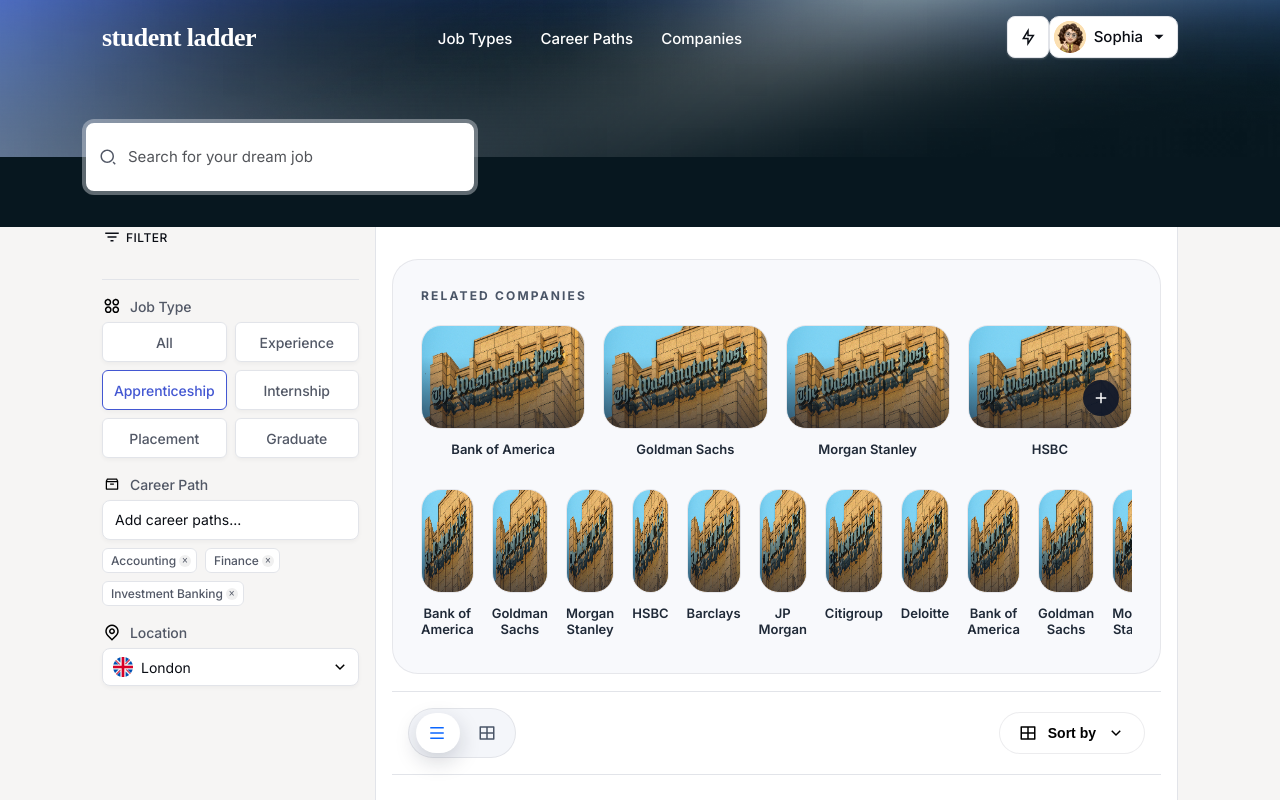
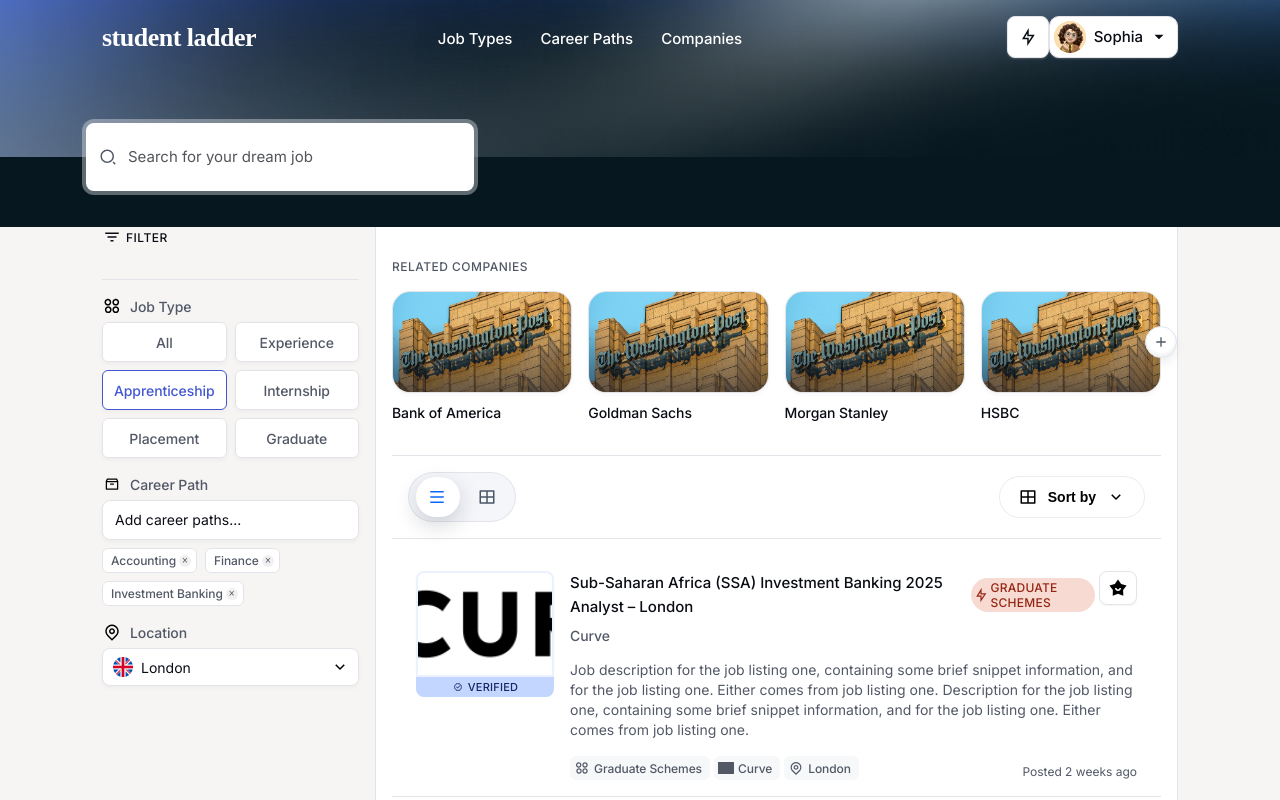
Before and after one commit to AJDPRES/Student-Ladder, a Next.js app: page /job-search in a window 1280 px wide. Shown: the top 800 px of the page. Built offline with nearby package versions, Linux system fonts and the light colour scheme; grey boxes are pictures that could not be loaded.

Commit message:
“updated-job-search”

```diff
--- a/src/components/jobs/RelatedCompanies.tsx
+++ b/src/components/jobs/RelatedCompanies.tsx
@@ -1,6 +1,6 @@
 'use client';
 
-import { useCallback, useEffect, useMemo, useRef, useState, type WheelEvent } from 'react';
+import { useCallback, useMemo, useRef, useState, type WheelEvent } from 'react';
 
 type Company = {
   name: string;
@@ -16,36 +16,28 @@
   { name: 'JP Morgan', imageSrc: '/images/job-search/cards/related-company-card.png' },
   { name: 'Citigroup', imageSrc: '/images/job-search/cards/related-company-card.png' },
   { name: 'Deloitte', imageSrc: '/images/job-search/cards/related-company-card.png' },
+  { name: 'EY', imageSrc: '/images/job-search/cards/related-company-card.png' },
+  { name: 'KPMG', imageSrc: '/images/job-search/cards/related-company-card.png' },
+  { name: 'PwC', imageSrc: '/images/job-search/cards/related-company-card.png' },
+  { name: 'Accenture', imageSrc: '/images/job-search/cards/related-company-card.png' },
+  { name: 'McKinsey & Company', imageSrc: '/images/job-search/cards/related-company-card.png' },
+  { name: 'Boston Consulting Group', imageSrc: '/images/job-search/cards/related-company-card.png' },
+  { name: 'Bain & Company', imageSrc: '/images/job-search/cards/related-company-card.png' },
 ];
 
 const GRID_PREVIEW_COUNT = 4;
-const SCROLLER_TARGET_COUNT = 12;
+const SCROLLER_TARGET_COUNT = 15;
 const LEFT_FADE_THRESHOLD = 12;
 const RIGHT_FADE_THRESHOLD = 16;
-const CARD_WIDTH = 180.88;
-const TRACK_PADDING = 16;
-// Minimal offset to clear proximity snapping reliably (kept subtle)
-const MIN_LEFT_OFFSET = 24; // px
-// Target: ~20% into the first card from its left edge plus track padding
-const INITIAL_SCROLL_OFFSET = TRACK_PADDING + CARD_WIDTH * 0.2; // ~52px
 
 export default function RelatedCompanies() {
   const [isExpanded, setIsExpanded] = useState(false);
   const [showLeftFade, setShowLeftFade] = useState(false);
   const [showRightFade, setShowRightFade] = useState(false);
-  const [isAtStart, setIsAtStart] = useState(true);
-  const [hasDepartedStart, setHasDepartedStart] = useState(false);
   const scrollerRef = useRef<HTMLDivElement>(null);
-  const isExpandedRef = useRef(isExpanded);
   const isProgrammaticRef = useRef(false);
   const expansionPhaseRef = useRef<'preview' | 'opening' | 'open'>('preview');
-  const userInteractedRef = useRef(false);
-  const hasDepartedStartRef = useRef(false);
   const initialFadesRef = useRef(false);
-
-  useEffect(() => {
-    isExpandedRef.current = isExpanded;
-  }, [isExpanded]);
 
   const previewCompanies = COMPANY_CARDS.slice(0, GRID_PREVIEW_COUNT);
   const scrollerCompanies = useMemo(() => {
@@ -57,11 +49,7 @@
     setIsExpanded(false);
     setShowLeftFade(false);
     setShowRightFade(false);
-    setIsAtStart(true);
-    setHasDepartedStart(false);
     expansionPhaseRef.current = 'preview';
-    userInteractedRef.current = false;
-    hasDepartedStartRef.current = false;
     initialFadesRef.current = false;
     const viewport = scrollerRef.current;
     if (!viewport) return;
@@ -76,8 +64,8 @@
     (
       viewport: HTMLDivElement,
       {
-        allowCollapse = true,
-        allowFadeReset = true,
+        allowCollapse: _allowCollapse = true,
+        allowFadeReset: _allowFadeReset = true,
       }: { allowCollapse?: boolean; allowFadeReset?: boolean } = {}
     ) => {
       if (expansionPhaseRef.current === 'opening') {
@@ -89,72 +77,53 @@
       const atStart = viewport.scrollLeft <= LEFT_FADE_THRESHOLD;
       const atEnd = remaining <= RIGHT_FADE_THRESHOLD;
       const hasOverflow = maxScroll > 0;
-      if (!atStart) {
-        hasDepartedStartRef.current = true;
-      }
 
       if (atStart) {
-        setIsAtStart(true);
-        if (initialFadesRef.current) {
-          setShowLeftFade(true);
+        setShowLeftFade(hasOverflow && viewport.scrollLeft > 0);
         setShowRightFade(hasOverflow);
-          return;
-        }
-        if (allowFadeReset) {
-          setShowLeftFade(false);
-          setShowRightFade(hasOverflow);
-        }
+        if (initialFadesRef.current) initialFadesRef.current = false;
         return;
       }
 
-      setIsAtStart(false);
       setShowLeftFade(true);
       setShowRightFade(!atEnd);
-      if (!hasDepartedStartRef.current) {
-        hasDepartedStartRef.current = true;
-        setHasDepartedStart(true);
-      }
       if (initialFadesRef.current) initialFadesRef.current = false;
     },
     [collapseToPreview]
   );
 
-  const handleToggle = () => {
-    if (isExpanded && isAtStart) {
-      collapseToPreview();
+  const openAll = () => {
+    if (isExpanded) {
       return;
     }
 
-    if (!isExpanded) {
     setIsExpanded(true);
-      setIsAtStart(true);
     // Start with fades off, then fade them in after the scroller begins its own fade-in
     setShowLeftFade(false);
     setShowRightFade(false);
     expansionPhaseRef.current = 'open';
-      userInteractedRef.current = false;
-      hasDepartedStartRef.current = false;
-      setHasDepartedStart(false);
     initialFadesRef.current = true;
     // Let the scroller mount and begin opacity transition, then fade in the sides
     requestAnimationFrame(() => {
       requestAnimationFrame(() => {
+        const viewport = scrollerRef.current;
+        if (viewport) {
+          viewport.scrollTo({ left: 0, behavior: 'auto' });
+          updateFadeState(viewport, { allowCollapse: false, allowFadeReset: false });
+        } else {
           setShowLeftFade(true);
           setShowRightFade(true);
+        }
       });
     });
-    }
   };
 
   const handleScroll = () => {
     const viewport = scrollerRef.current;
     if (!viewport) return;
     if (expansionPhaseRef.current === 'opening') return;
-    if (!isProgrammaticRef.current && viewport.scrollLeft > LEFT_FADE_THRESHOLD) {
-      userInteractedRef.current = true;
-      hasDepartedStartRef.current = true;
-      if (!hasDepartedStart) setHasDepartedStart(true);
-      if (initialFadesRef.current) initialFadesRef.current = false;
+    if (!isProgrammaticRef.current && viewport.scrollLeft > LEFT_FADE_THRESHOLD && initialFadesRef.current) {
+      initialFadesRef.current = false;
     }
     updateFadeState(viewport, {
       allowCollapse: !isProgrammaticRef.current,
@@ -179,12 +148,21 @@
     const nextLeft = Math.min(maxScroll, Math.max(0, viewport.scrollLeft + event.deltaY));
     if (nextLeft === viewport.scrollLeft) return;
     viewport.scrollLeft = nextLeft;
-    if (nextLeft > LEFT_FADE_THRESHOLD) {
-      userInteractedRef.current = true;
-      hasDepartedStartRef.current = true;
-      if (!hasDepartedStart) setHasDepartedStart(true);
-      if (initialFadesRef.current) initialFadesRef.current = false;
+    if (nextLeft > LEFT_FADE_THRESHOLD && initialFadesRef.current) {
+      initialFadesRef.current = false;
     }
+    updateFadeState(viewport, {
+      allowCollapse: !isProgrammaticRef.current,
+      allowFadeReset: !isProgrammaticRef.current,
+    });
+  };
+
+  const handleToggleClick = () => {
+    if (isExpanded) {
+      collapseToPreview();
+      return;
+    }
+    openAll();
   };
 
   return (
@@ -198,8 +176,8 @@
         </span>
       </header>
 
-      <div className="job-search-companies__stage">
-        <div className="job-search-companies__grid" aria-hidden={isExpanded}>
+      <div id="job-search-companies-content" className="job-search-companies__body">
+        <div className="job-search-companies__preview" aria-hidden={isExpanded}>
           {previewCompanies.map((company, index) => (
             <article key={`${company.name}-${index}`} className="job-search-companies__card">
               <div className="job-search-companies__thumb">
@@ -207,16 +185,6 @@
                   <img src={company.imageSrc} alt="" width={183} height={102} />
                   <span aria-hidden="true" className="job-search-companies__thumb-overlay" />
                 </div>
-                {!isExpanded && index === previewCompanies.length - 1 && (
-                  <button
-                    type="button"
-                    className="job-search-results__quick-action"
-                    aria-label="Show all related companies"
-                    onClick={handleToggle}
-                  >
-                    <span className="job-search-icon job-search-icon--add" aria-hidden="true" />
-                  </button>
-                )}
               </div>
               <p className="job-search-companies__name">{company.name}</p>
             </article>
@@ -231,7 +199,7 @@
         >
           <div
             ref={scrollerRef}
-            className={['job-search-companies__scroller-viewport'].join(' ')}
+            className="job-search-companies__scroller-viewport"
             role="list"
             onScroll={handleScroll}
             onWheel={handleWheel}
@@ -244,16 +212,6 @@
                       <img src={company.imageSrc} alt="" width={183} height={102} />
                       <span aria-hidden="true" className="job-search-companies__thumb-overlay" />
                     </div>
-                    {isExpanded && isAtStart && hasDepartedStart && index === 0 && (
-                      <button
-                        type="button"
-                        className="job-search-results__quick-action"
-                        aria-label="Collapse related companies"
-                        onClick={collapseToPreview}
-                      >
-                        <span className="job-search-icon job-search-icon--add" aria-hidden="true" />
-                      </button>
-                    )}
                   </div>
                   <p className="job-search-companies__name">{company.name}</p>
                 </article>
@@ -261,6 +219,17 @@
             </div>
           </div>
         </div>
+
+        <button
+          type="button"
+          className={`job-search-companies__toggle${isExpanded ? ' is-active' : ''}`}
+          aria-expanded={isExpanded}
+          aria-controls="job-search-companies-content"
+          onClick={handleToggleClick}
+        >
+          <span className="sr-only">{isExpanded ? 'Collapse related companies' : 'Show all related companies'}</span>
+          <span aria-hidden="true" className="job-search-companies__toggle-icon job-search-icon job-search-icon--add" />
+        </button>
       </div>
     </section>
   );
--- a/src/styles/job-pages.css
+++ b/src/styles/job-pages.css
@@ -933,70 +933,141 @@
 }
 
 .job-search-companies {
-  border-radius: 26px;
-  border: 1px solid var(--job-border);
-  background: rgba(244, 246, 250, 0.65);
-  padding: 28px;
-  display: flex;
-  flex-direction: column;
-  gap: 22px;
+  position: relative;
+  display: flex;
+  flex-direction: column;
+  gap: 16px;
+  --job-companies-row-height: 130px;
+  --job-companies-card-width: 180.75px;
+  --job-companies-gap: 16px;
+  --job-companies-thumb-height: 102px;
+  padding: 0 0 17px;
+  background: #ffffff;
 }
 
 .job-search-companies__header {
   display: flex;
   align-items: center;
-  justify-content: space-between;
+  gap: 8px;
+  padding: 0;
 }
 
 .job-search-companies__label {
+  font-family: Inter, system-ui, -apple-system, BlinkMacSystemFont, "Segoe UI", sans-serif;
   font-size: 12px;
-  font-weight: 700;
+  font-weight: 500;
+  line-height: 1.3333333333;
+  letter-spacing: 0.04em;
   text-transform: uppercase;
-  letter-spacing: 0.18em;
-  color: var(--job-muted);
-}
-
-.job-search-companies__grid {
-  display: grid;
-  grid-template-columns: repeat(auto-fit, minmax(160px, 1fr));
-  gap: 18px;
+  color: #525866;
+}
+
+.job-search-companies__body {
+  position: relative;
+  height: var(--job-companies-row-height, 130px);
+  width: calc((var(--job-companies-card-width) * 4) + (var(--job-companies-gap) * 3));
+  max-width: 100%;
+  overflow: visible;
+}
+
+.job-search-companies__preview {
+  display: flex;
+  flex-wrap: nowrap;
+  align-items: stretch;
+  gap: 16px;
+  height: 100%;
+  width: 100%;
+  position: absolute;
+  inset: 0;
+  padding: 0;
+  box-sizing: border-box;
+  overflow: hidden;
+  transition: opacity 0.28s ease;
+}
+
+.job-search-companies--expanded .job-search-companies__preview {
+  opacity: 0;
+  pointer-events: none;
+  visibility: hidden;
 }
 
 .job-search-companies__card {
   display: flex;
   flex-direction: column;
-  gap: 12px;
-  align-items: center;
-  text-align: center;
+  gap: 10px;
+  align-items: flex-start;
+  justify-content: flex-start;
+  min-width: 0;
+  width: calc((100% - (var(--job-companies-gap) * 3)) / 4);
+  max-width: var(--job-companies-card-width);
+  flex: 0 0 calc((100% - (var(--job-companies-gap) * 3)) / 4);
+  height: 100%;
+  scroll-snap-align: start;
 }
 
 .job-search-companies__thumb {
   position: relative;
   width: 100%;
-  border-radius: 20px;
+  height: 102px;
+  flex-shrink: 0;
+  border-radius: 18px;
   overflow: hidden;
-  border: 1px solid var(--job-border);
+  border: 1px solid #e2e4e9;
+  background: #ffffff;
+  box-shadow: 0 2px 4px rgba(27, 28, 29, 0.04);
+}
+
+.job-search-companies__thumb-inner {
+  position: relative;
+  width: 100%;
+  height: 100%;
 }
 
 .job-search-companies__thumb-inner img {
   width: 100%;
+  height: 100%;
   display: block;
+  object-fit: cover;
 }
 
 .job-search-companies__thumb-overlay {
   position: absolute;
   inset: 0;
-  background: linear-gradient(180deg, rgba(15, 23, 42, 0) 30%, rgba(15, 23, 42, 0.65) 100%);
-}
-
-.job-search-companies__stage {
-  display: flex;
-  flex-direction: column;
-  gap: 24px;
+  background: linear-gradient(180deg, rgba(15, 23, 42, 0) 32%, rgba(15, 23, 42, 0.58) 100%);
+}
+
+.job-search-companies__name {
+  margin: 0;
+  font-family: Inter, system-ui, -apple-system, BlinkMacSystemFont, "Segoe UI", sans-serif;
+  font-size: 14px;
+  font-weight: 500;
+  letter-spacing: -0.006em;
+  text-align: left;
+  color: #0a0d14;
+  margin-top: auto;
 }
 
 .job-search-companies__scroller {
-  position: relative;
+  position: absolute;
+  inset: 0;
+  padding: 0;
+  box-sizing: border-box;
+  display: flex;
+  align-items: stretch;
+  height: 100%;
+  width: 100%;
+  max-width: 100%;
+  opacity: 0;
+  visibility: hidden;
+  pointer-events: none;
+  transition: opacity 0.28s ease;
+}
+
+.job-search-companies--expanded .job-search-companies__scroller {
+  opacity: 1;
+  visibility: visible;
+  pointer-events: auto;
+  transition-delay: 0.06s;
 }
 
 .job-search-companies__scroller::before,
@@ -1005,7 +1076,8 @@
   position: absolute;
   top: 0;
   bottom: 0;
-  width: 72px;
+  width: 66px;
+  z-index: 2;
   pointer-events: none;
   transition: opacity 0.2s ease;
   opacity: 0;
@@ -1013,46 +1085,88 @@
 
 .job-search-companies__scroller.is-scrollable-left::before {
   left: 0;
-  background: linear-gradient(90deg, rgba(244, 246, 250, 0.95), rgba(244, 246, 250, 0));
+  background: linear-gradient(90deg, rgba(255, 255, 255, 0.96) 0%, rgba(255, 255, 255, 0.74) 45%, rgba(255, 255, 255, 0.18) 78%, rgba(255, 255, 255, 0) 100%);
   opacity: 1;
 }
 
 .job-search-companies__scroller.is-scrollable-right::after {
   right: 0;
-  background: linear-gradient(270deg, rgba(244, 246, 250, 0.95), rgba(244, 246, 250, 0));
+  background: linear-gradient(270deg, rgba(255, 255, 255, 0.96) 0%, rgba(255, 255, 255, 0.74) 45%, rgba(255, 255, 255, 0.18) 78%, rgba(255, 255, 255, 0) 100%);
   opacity: 1;
 }
 
 .job-search-companies__scroller-viewport {
   display: flex;
-  gap: 18px;
+  gap: 16px;
+  height: 100%;
   overflow-x: auto;
-  padding: 4px;
+  padding: 0;
   scroll-snap-type: x proximity;
+  -ms-overflow-style: none;
+  scrollbar-width: none;
 }
 
 .job-search-companies__scroller-viewport::-webkit-scrollbar {
-  height: 8px;
+  height: 0;
+}
+
+.job-search-companies__scroller-viewport::-webkit-scrollbar-track {
+  background: transparent;
 }
 
 .job-search-companies__scroller-viewport::-webkit-scrollbar-thumb {
-  background: rgba(15, 23, 42, 0.22);
-  border-radius: 999px;
+  background: transparent;
 }
 
 .job-search-companies__scroller-track {
   display: inline-flex;
-  gap: 18px;
-  padding: 4px;
-}
-
-.job-search-companies__card {
-  scroll-snap-align: start;
-}
-.job-search-companies__name {
-  margin: 0;
-  font-weight: 600;
-  color: var(--job-muted-strong);
+  flex-wrap: nowrap;
+  align-items: stretch;
+  gap: 16px;
+  height: 100%;
+  padding: 0;
+}
+
+.job-search-companies__toggle {
+  position: absolute;
+  top: calc((var(--job-companies-thumb-height) - 32px) / 2);
+  right: -16px;
+  z-index: 3;
+  display: inline-flex;
+  align-items: center;
+  justify-content: center;
+  width: 32px;
+  height: 32px;
+  padding: 6px;
+  border-radius: 16px;
+  border: 1px solid #e2e4e9;
+  background: #ffffff;
+  box-shadow: 0 2px 4px rgba(27, 28, 29, 0.02), 0 6px 10px rgba(27, 28, 29, 0.06), inset 0 -3px 3px rgba(228, 229, 231, 0.48);
+  color: #525866;
+  cursor: pointer;
+  transition: transform 0.2s ease, box-shadow 0.2s ease, opacity 0.2s ease;
+}
+
+.job-search-companies__toggle:hover {
+  transform: translateY(-1px);
+  box-shadow: 0 4px 12px rgba(27, 28, 29, 0.12);
+}
+
+.job-search-companies__toggle:focus-visible {
+  transform: translateY(-1px);
+  box-shadow: 0 4px 12px rgba(27, 28, 29, 0.12);
+  outline: 2px solid rgba(55, 93, 251, 0.32);
+  outline-offset: 2px;
+}
+
+.job-search-companies__toggle-icon {
+  transition: opacity 0.24s ease;
+}
+
+.job-search-companies--expanded .job-search-companies__toggle {
+  opacity: 0;
+  pointer-events: none;
+  transform: translateY(-4px);
 }
 
 /* -------------------------------------------------------------------------- */
```
Lines whose indentation alone changed are shown as unchanged.
